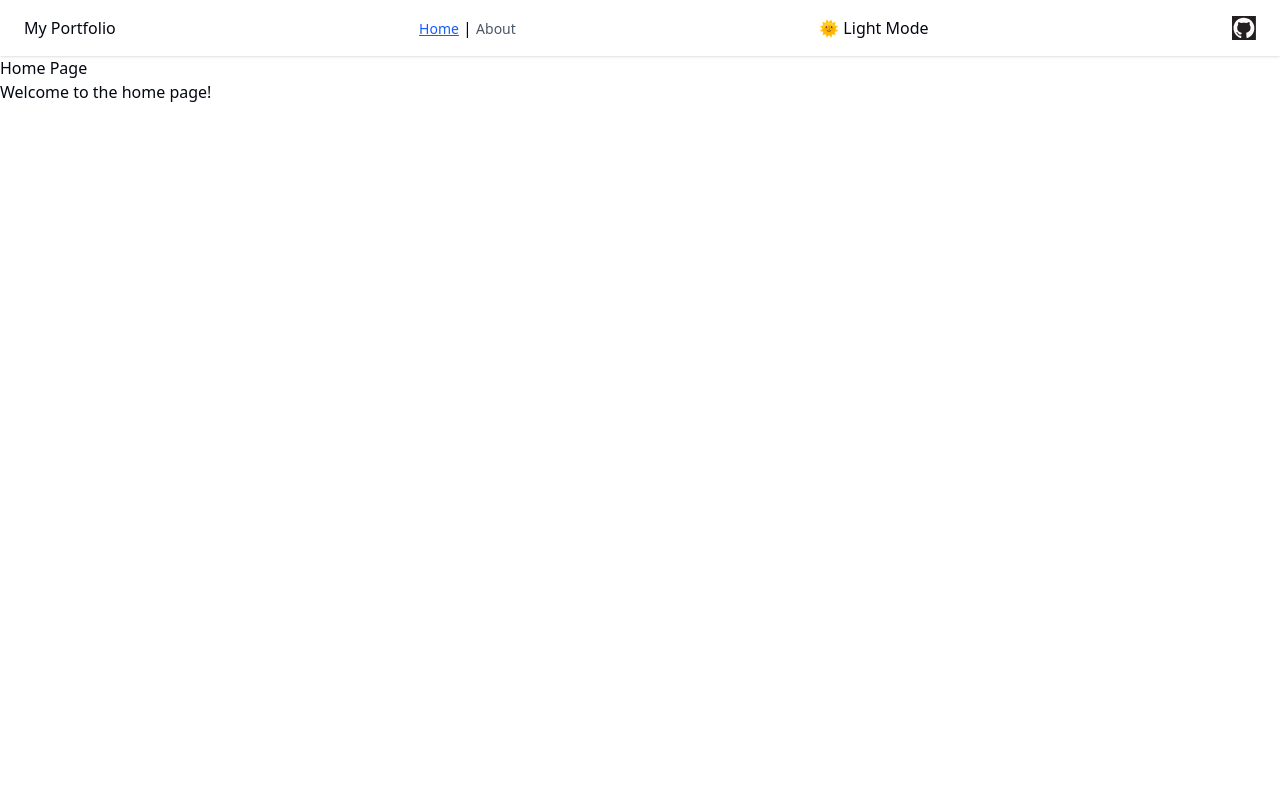
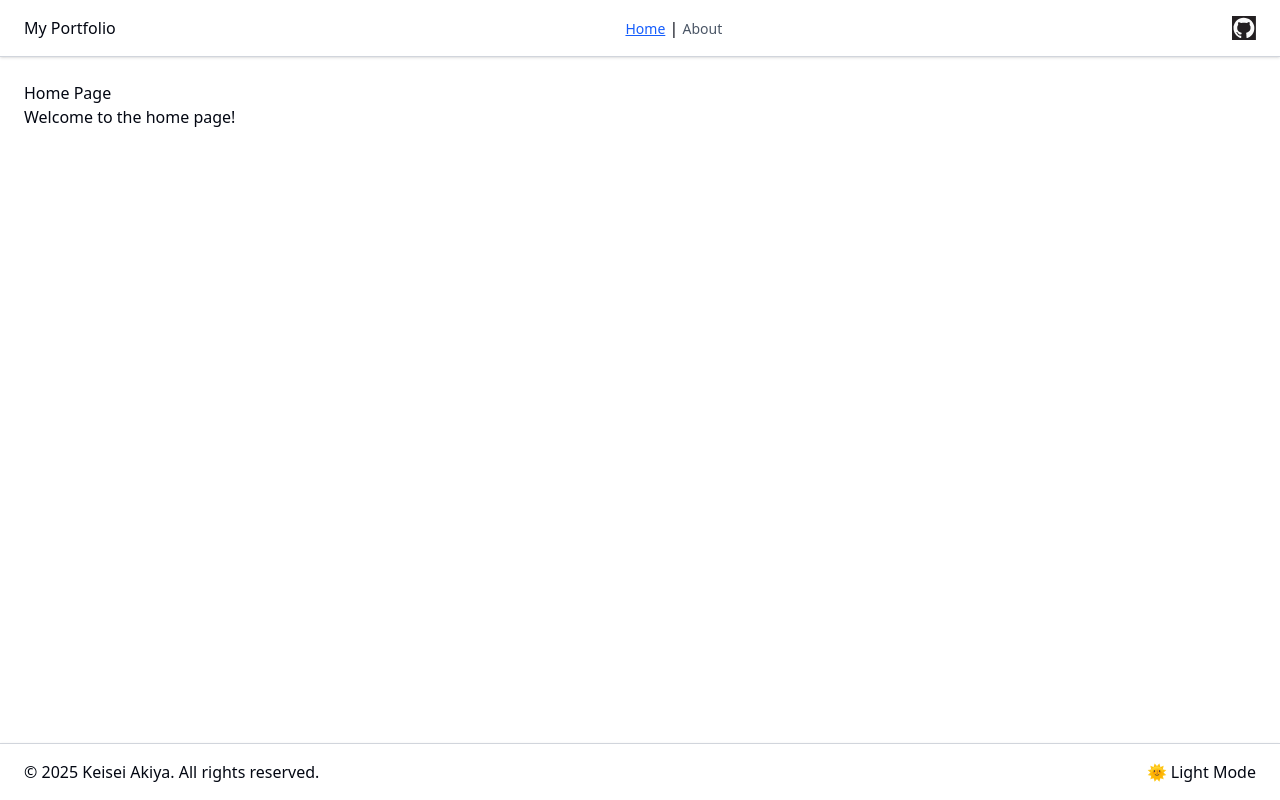
Before and after one commit to Keisei-Akiya/my-portfolio, a React (Vite) app: page / in a window 1280 px wide. Built offline with nearby package versions, Linux system fonts and the light colour scheme.

Commit message:
Footer作成

```diff
--- /dev/null
+++ b/src/components/Footer.tsx
@@ -0,0 +1,19 @@
+import { footerWrapper } from "../variants/footer";
+
+interface FooterProps {
+  theme: "light" | "dark";
+  onToggleTheme: () => void;
+}
+
+export function Footer({ theme, onToggleTheme }: FooterProps) {
+  return (
+    <footer className={footerWrapper({ theme })}>
+      <p>
+        &copy; {new Date().getFullYear()} Keisei Akiya. All rights reserved.
+      </p>
+      <button onClick={onToggleTheme}>
+        {theme === "light" ? "🌞 Light Mode" : "🌙 Dark Mode"}
+      </button>
+    </footer>
+  );
+}
--- a/src/components/Header.tsx
+++ b/src/components/Header.tsx
@@ -4,10 +4,9 @@ import { SocialLinks } from "./SocialLinks";
 
 interface HeaderProps {
   theme: "light" | "dark";
-  onToggleTheme: () => void;
 }
 
-export function Header({ theme, onToggleTheme }: HeaderProps) {
+export function Header({ theme }: HeaderProps) {
   const location = useLocation();
 
   return (
@@ -28,9 +27,6 @@ export function Header({ theme, onToggleTheme }: HeaderProps) {
           About
         </Link>
       </nav>
-      <button onClick={onToggleTheme}>
-        {theme === "light" ? "🌞 Light Mode" : "🌙 Dark Mode"}
-      </button>
       <SocialLinks />
     </header>
   );
--- a/src/layouts/Root.tsx
+++ b/src/layouts/Root.tsx
@@ -2,16 +2,18 @@ import { Outlet } from "react-router-dom";
 import { layoutWrapper } from "../variants/layout";
 import { Header } from "../components/Header";
 import { useTheme } from "../hooks/useTheme";
+import { Footer } from "../components/Footer";
 
 export default function Root() {
   const [theme, toggleTheme] = useTheme();
 
   return (
     <div className={layoutWrapper({ theme })}>
-      <Header theme={theme} onToggleTheme={toggleTheme} />
-      <main>
+      <Header theme={theme} />
+      <main className="flex-1 p-6">
         <Outlet />
       </main>
+      <Footer theme={theme} onToggleTheme={toggleTheme} />
     </div>
   );
 }
--- /dev/null
+++ b/src/variants/footer.ts
@@ -0,0 +1,11 @@
+import { tv } from "tailwind-variants";
+
+export const footerWrapper = tv({
+  base: "mt-12 flex items-center justify-between border-t p-4 px-6 shadow-sm transition-colors",
+  variants: {
+    theme: {
+      light: "border-gray-300 bg-white text-gray-950",
+      dark: "border-gray-800 bg-gray-950 text-gray-200",
+    },
+  },
+});
--- a/src/variants/header.ts
+++ b/src/variants/header.ts
@@ -4,8 +4,8 @@ export const headerWrapper = tv({
   base: "flex items-center justify-between p-4 px-6 shadow-sm transition-colors",
   variants: {
     theme: {
-      light: "bg-white text-gray-950",
-      dark: "bg-gray-950 text-gray-200",
+      light: "border-b border-gray-300 bg-white text-gray-950",
+      dark: "border-b border-gray-800 bg-gray-950 text-gray-200",
     },
   },
 });
--- a/src/variants/layout.ts
+++ b/src/variants/layout.ts
@@ -1,7 +1,7 @@
 import { tv } from "tailwind-variants";
 
 export const layoutWrapper = tv({
-  base: "min-h-screen transition-colors",
+  base: "flex min-h-screen flex-col transition-colors",
   variants: {
     theme: {
       light: "bg-white text-gray-950",
```
